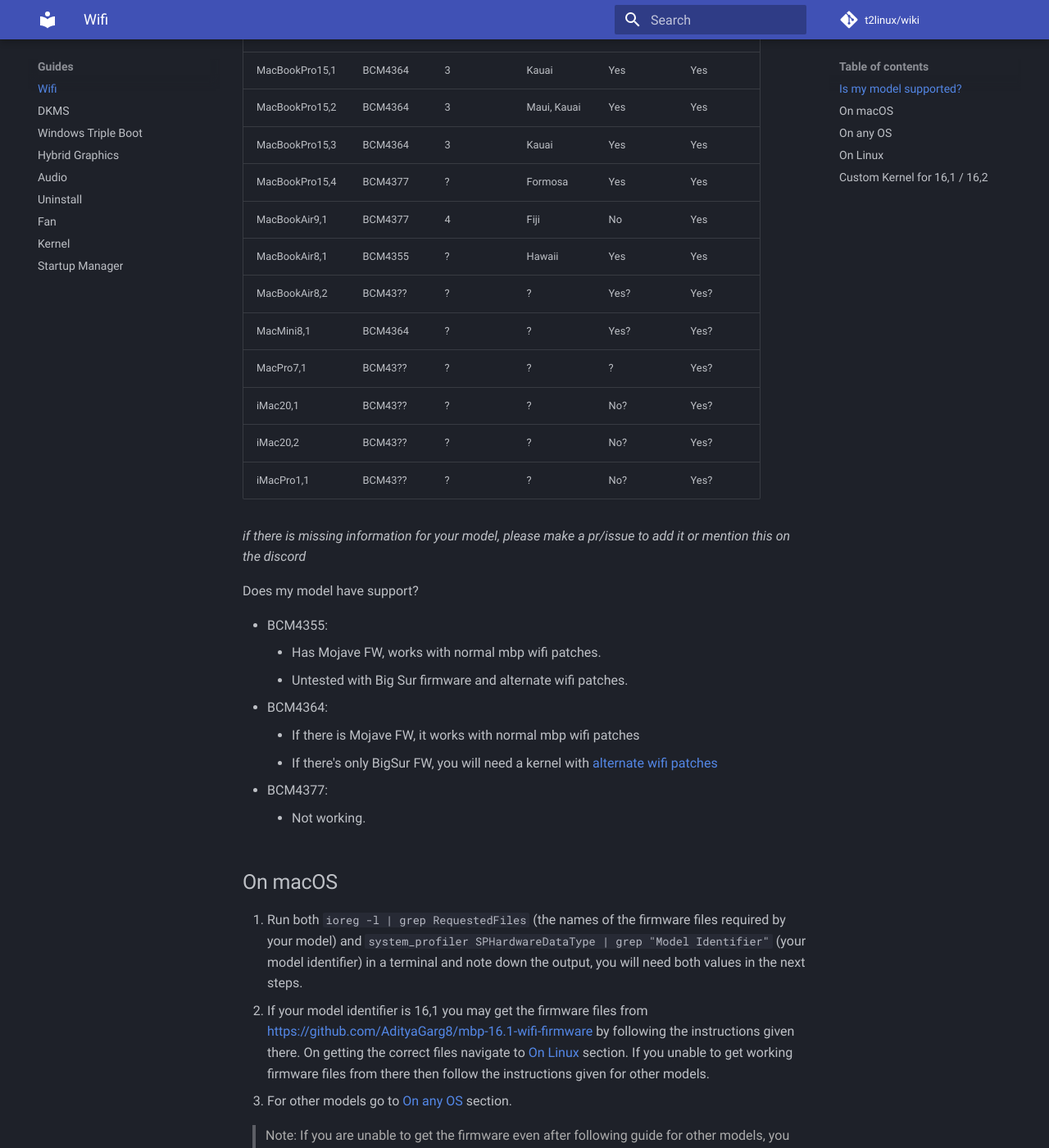
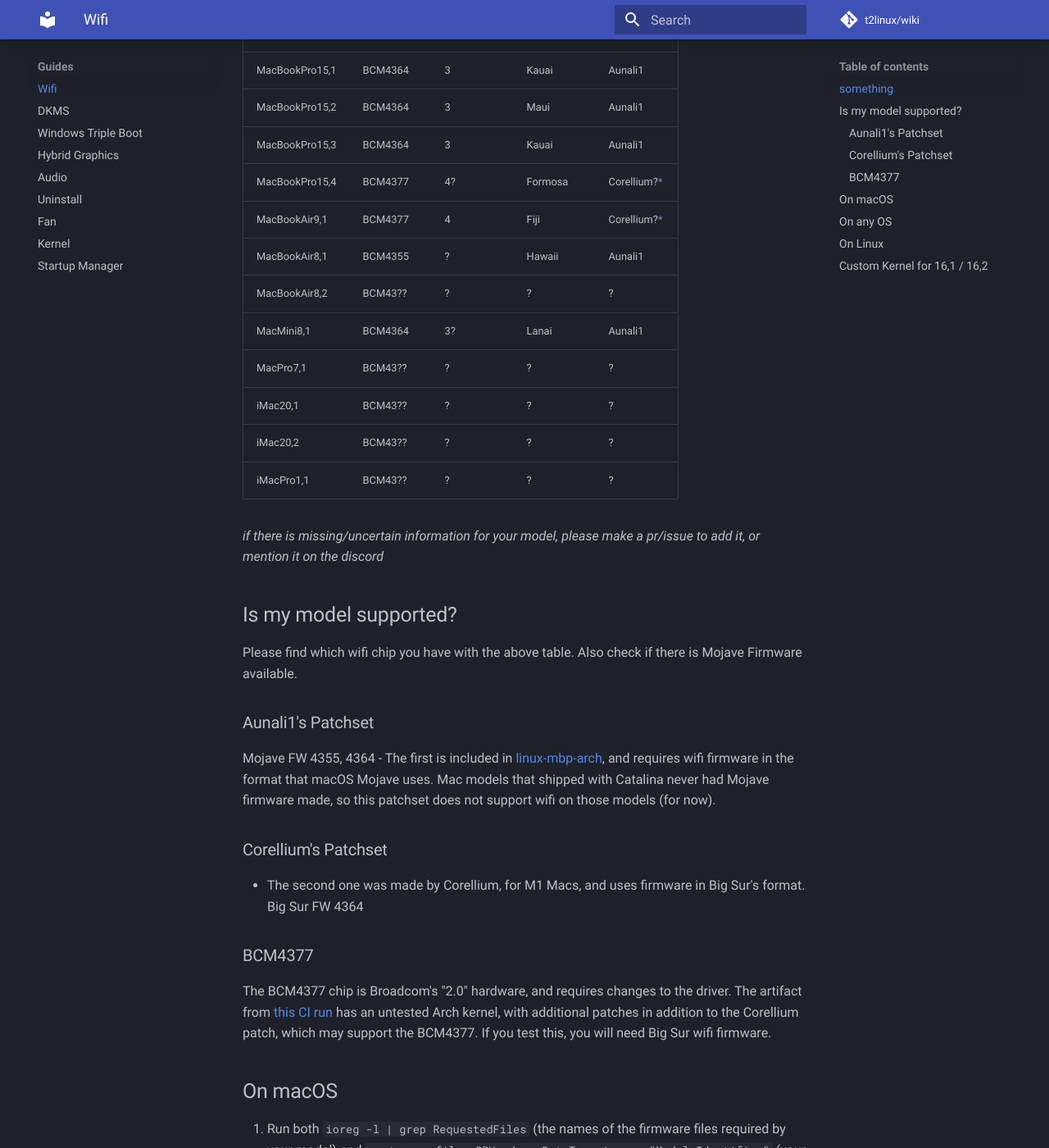
Before and after one commit to t2linux/wiki, an MkDocs documentation site: the page built from docs/guides/wifi.md, in a window 1280 px wide and 1400 px high, scrolled down 856 px. Shown: the whole window at 82% size. Built offline with MkDocs 1.6.1 and Material for MkDocs 9.7.7, drawn with Linux system fonts in a browser that asks for light colours; comment, search, counter and statistics services are not loaded; some of the changed text lies outside the part shown.

Commit message:
wifi: wip
why am i doing this via the web interface...

```diff
--- a/docs/guides/wifi.md
+++ b/docs/guides/wifi.md
@@ -4,7 +4,7 @@ This page is a step by step guide to get wifi working on supported models.
 
 **Note that currently not all models have support, see [Is my model supported?](https://wiki.t2linux.org/guides/wifi/#is-my-model-supported).**
 
-## Is my model supported?
+## something
 
 - You can check what model you have like this:
     - On macOS: `system_profiler SPHardwareDataType | grep "Model Identifier"`
@@ -13,37 +13,45 @@ This page is a step by step guide to get wifi working on supported models.
     - On macOS: `ioreg -l | grep RequestedFiles`, the number will be within the folder names, i.e. "C-`4364`\_\_s-B3" (Your model's island will also be in this command's output).
     - On Linux: `lspci -d '14e4:*'`, this will also tell you the "Rev"/Revision.
 
-| Model      | Chip | Revision | Islands  | Mojave FW | BigSurFW |
-|----------------|---------|---|----------|-----------|----------|
-| MacBookPro16,1 | BCM4364 | 4 | Bali     | No        | Yes      |
-| MacBookPro16,2 | BCM4364 | 4 | Trinidad | No        | Yes      |
-| MacBookPro16,3 | BCM4377 | ? | ?        | No?       | Yes?     |
-| MacBookPro16,4 | BCM4364 | 4 | Bali?    | No        | Yes      |
-| MacBookPro15,1 | BCM4364 | 3 | Kauai    | Yes       | Yes      |
-| MacBookPro15,2 | BCM4364 | 3 | Maui, Kauai | Yes    | Yes      |
-| MacBookPro15,3 | BCM4364 | 3 | Kauai    | Yes       | Yes      |
-| MacBookPro15,4 | BCM4377 | ? | Formosa  | Yes       | Yes      |
-| MacBookAir9,1  | BCM4377 | 4 | Fiji     | No        | Yes      |
-| MacBookAir8,1  | BCM4355 | ? | Hawaii   | Yes       | Yes      |
-| MacBookAir8,2  | BCM43?? | ? | ?        | Yes?      | Yes?     |
-| MacMini8,1     | BCM4364 | ? | ?        | Yes?      | Yes?     |
-| MacPro7,1      | BCM43?? | ? | ?        | ?         | Yes?     |
-| iMac20,1       | BCM43?? | ? | ?        | No?       | Yes?     |
-| iMac20,2       | BCM43?? | ? | ?        | No?       | Yes?     |
-| iMacPro1,1     | BCM43?? | ? | ?        | No?       | Yes?     |
+| Model      | Chip | Revision | Islands  | Patchset    |
+|----------------|---------|---|----------|-------------|
+| MacBookPro16,1 | BCM4364 | 4 | Bali     | Corellium   |
+| MacBookPro16,2 | BCM4364 | 4 | Trinidad | Corellium   |
+| MacBookPro16,3 | BCM4377 | 4?| Tahiti?  | Corellium?[\*](#bcm4377)|
+| MacBookPro16,4 | BCM4364 | 4 | Bali?    | Corellium   |
+| MacBookPro15,1 | BCM4364 | 3 | Kauai    | Aunali1     |
+| MacBookPro15,2 | BCM4364 | 3 | Maui     | Aunali1     |
+| MacBookPro15,3 | BCM4364 | 3 | Kauai    | Aunali1     |
+| MacBookPro15,4 | BCM4377 | 4?| Formosa  | Corellium?[\*](#bcm4377)|
+| MacBookAir9,1  | BCM4377 | 4 | Fiji     | Corellium?[\*](#bcm4377)|
+| MacBookAir8,1  | BCM4355 | ? | Hawaii   | Aunali1     |
+| MacBookAir8,2  | BCM43?? | ? | ?        | ?           |
+| MacMini8,1     | BCM4364 | 3?| Lanai    | Aunali1     |
+| MacPro7,1      | BCM43?? | ? | ?        | ?           |
+| iMac20,1       | BCM43?? | ? | ?        | ?           |
+| iMac20,2       | BCM43?? | ? | ?        | ?           |
+| iMacPro1,1     | BCM43?? | ? | ?        | ?           |
 
-*if there is missing information for your model, please make a pr/issue to add it or mention this on the discord*
+*if there is missing/uncertain information for your model, please make a pr/issue to add it, or mention it on the discord*
 
-Does my model have support?
+## Is my model supported?
 
-- BCM4355:
-    - Has Mojave FW, works with normal mbp wifi patches.
-    - Untested with Big Sur firmware and alternate wifi patches.
-- BCM4364:
-    - If there is Mojave FW, it works with normal mbp wifi patches
-    - If there's only BigSur FW, you will need a kernel with [alternate wifi patches](https://wiki.t2linux.org/guides/wifi/#custom-kernel-for-161-162)
-- BCM4377:
-    - Not working.
+Please find which wifi chip you have with the above table. Also check if there is Mojave Firmware available.
+
+### Aunali1's Patchset
+
+Mojave FW
+4355, 4364
+- The first is included in [linux-mbp-arch](https://github.com/aunali1/linux-mbp-arch), and requires wifi firmware in the format that macOS Mojave uses. Mac models that shipped with Catalina never had Mojave firmware made, so this patchset does not support wifi on those models (for now).
+
+### Corellium's Patchset
+- The second one was made by Corellium, for M1 Macs, and uses firmware in Big Sur's format.
+Big Sur FW
+4364
+
+### BCM4377
+
+The BCM4377 chip is Broadcom's "2.0" hardware, and requires changes to the driver. The artifact from [this CI run](https://github.com/Redecorating/mbp-16.1-linux-wifi/actions/runs/1037316726) has an untested Arch kernel, with additional patches in addition to the Corellium patch, which may support the BCM4377. If you test this, you will need Big Sur wifi firmware.
 
 ## On macOS
 
```
